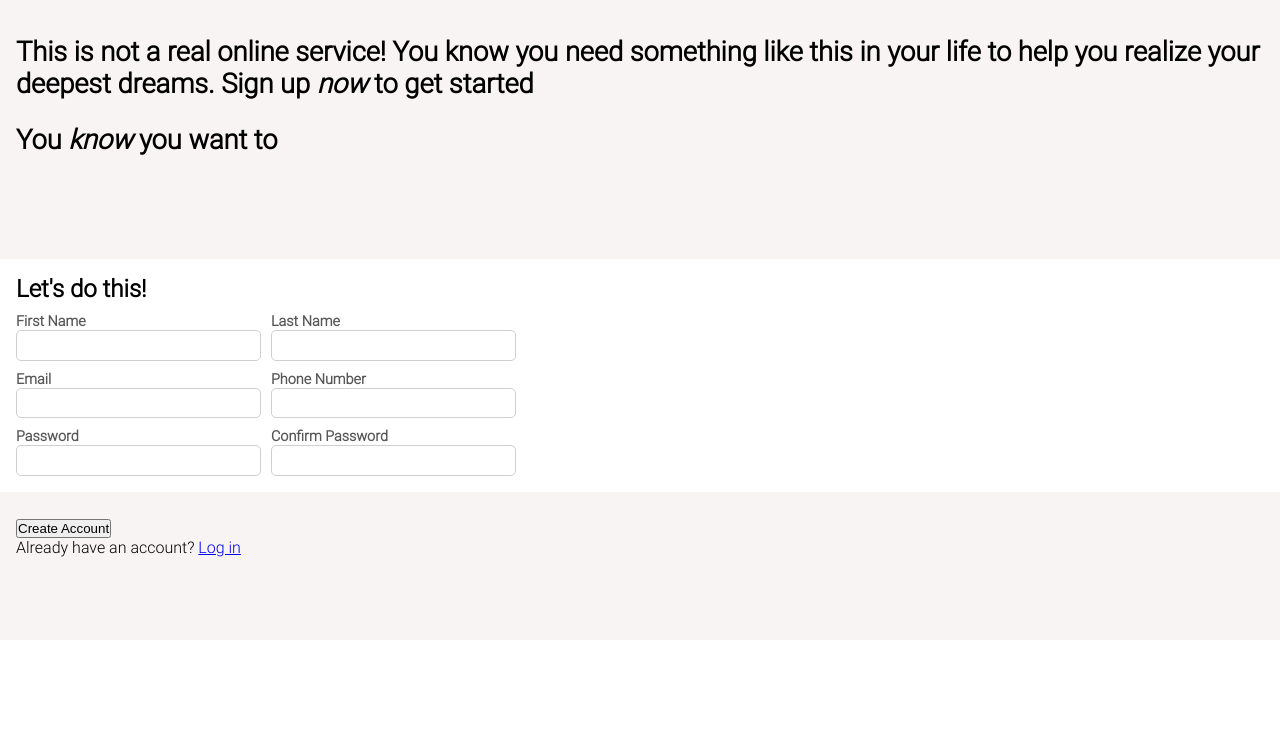
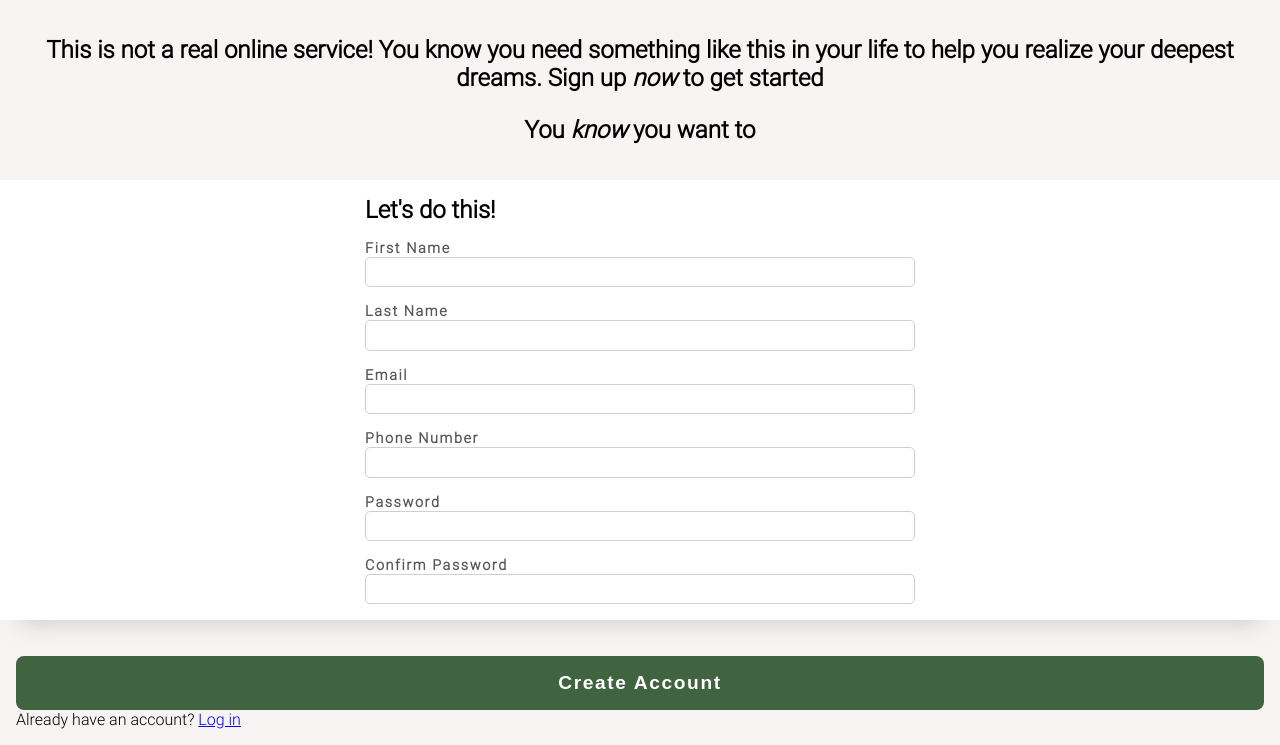
Before and after one commit to RPE8/odin-sign-up-form, a website: page index.html in a window 1280 px wide. Shown: the part 160-905 px from the top of the page. Before the commit the page ends 800 px from the top, so only its background shows below. Drawn offline with Linux system fonts and the light colour scheme.

Commit message:
Change font-sizes to relative units and make form display as a grid

```diff
--- a/index.html
+++ b/index.html
@@ -55,6 +55,8 @@
 							</div>
 						</form>
 					</div>
+				</section>
+				<section>
 					<div class="sign-up-buttons-wrapper">
 						<button class="button create-button">Create Account</button>
 						<p>Already have an account? <a href="#">Log in</a></p>
--- a/styles/style.css
+++ b/styles/style.css
@@ -33,11 +33,11 @@
 }
 
 body {
-	height: 100vh;
 	font-family: system;
 }
 
 .wrapper {
+	box-sizing: border-box;
 	height: 100%;
 	display: grid;
 	gap: 1.25rem;
@@ -55,7 +55,6 @@ body {
 }
 
 .aside-pic-image {
-	margin: 0 auto;
 	width: 100%;
 	height: auto;
 	grid-area: logo;
@@ -87,18 +86,17 @@ body {
 	display: flex;
 	flex-direction: column;
 	justify-content: center;
-	align-content: center;
-}
-
-.quote {
-	font-size: var(--h2-font-size);
-}
-.quote-2 {
-	margin-top: min(3vh, 3rem);
+	align-items: center;
 }
 
 .quote-section {
 	padding: var(--content-margin);
+	gap: min(1.5rem, 10vw);
+	text-align: center;
+}
+
+.quote {
+	font-size: 1.5rem;
 }
 
 .sign-up-section {
@@ -106,6 +104,9 @@ body {
 	flex-direction: column;
 	flex: 1 1 100%;
 	gap: 10px;
+	background-color: var(--form-bg-color);
+	padding: var(--content-margin);
+	box-shadow: rgba(167, 167, 167, 0.45) 0px 25px 20px -20px;
 }
 
 .form-row {
@@ -115,20 +116,20 @@ body {
 
 .label {
 	font-size: 0.9rem;
+	letter-spacing: 0.1rem;
 	font-weight: 700;
 	color: var(--input-label-color);
 }
 .form-wrapper {
+	height: 100%;
 	width: 100%;
-	background-color: var(--form-bg-color);
-	padding: var(--content-margin);
+	max-width: 550px;
 }
 
 .sign-up-form {
 	display: grid;
-	max-width: 500px;
-	grid-template-columns: repeat(auto-fit, minmax(200px, 1fr));
-	gap: 10px;
+	grid-template-columns: repeat(auto-fit, minmax(300px, 1fr));
+	gap: 1rem;
 }
 
 .sign-up-form > h2 {
@@ -144,3 +145,18 @@ body {
 .sign-up-buttons-wrapper {
 	padding: var(--content-margin);
 }
+
+.create-button {
+	width: 100%;
+	background-color: rgb(64, 99, 64);
+	border: unset;
+	padding: 1rem 1.5rem;
+	color: white;
+	font-size: 1.2rem;
+	font-weight: 600;
+	letter-spacing: 0.1rem;
+	border-radius: 0.5rem;
+}
+
+.log-in {
+}
```
